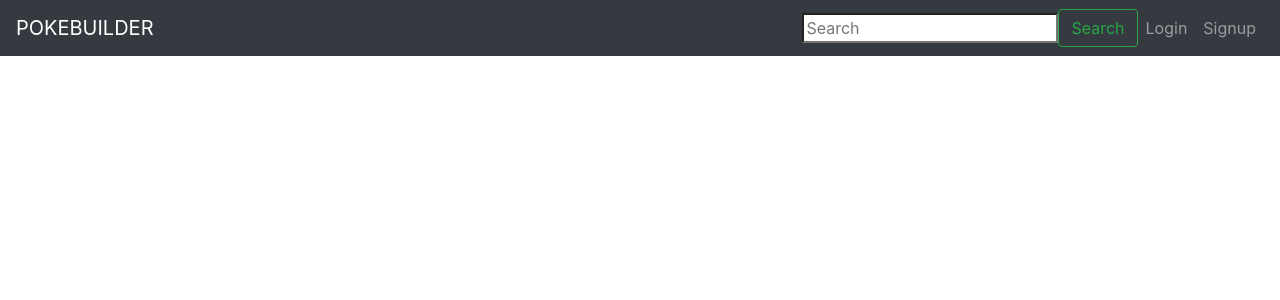
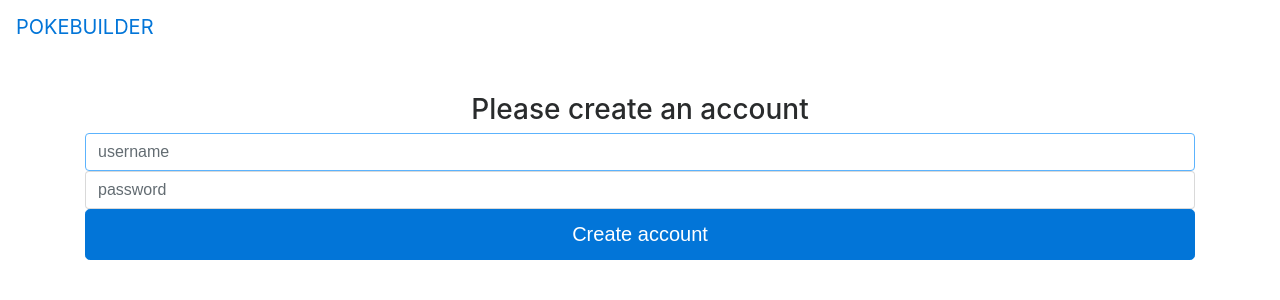
Before and after one commit to mcheng3/PokeBuilder, a Flask app: page /signup in a window 1280 px wide. Shown: the top 300 px of the page. Run offline with Flask 2, Linux system fonts and the light colour scheme; some libraries are stand-ins or nearby versions.

Commit message:
created login and signup pages

```diff
--- a/devlog.txt
+++ b/devlog.txt
@@ -18,3 +18,6 @@
 
 goldmanJ -- 2018-01-10 10:59:37
 Been forgetting to log for a while (oops). Finished base.html, added a basic index.html for the demo, finished a preliminary edit_team.html
+
+goldmanJ -- 2018-01-10 12:30:04
+made login and signup pages and modified things to work with the main app
--- a/main.py
+++ b/main.py
@@ -28,6 +28,7 @@
     # checks for post method to respond to submit button
     if request.method == 'POST':
         # uses the database method to check the login
+        # print "username: " + request.form['usr'] + "\npassword: " + request.form['pwd']
         log_res = auth.login( request.form['usr'], request.form['pwd'] )
         if log_res == 0 :
             return redirect(url_for('root'))
--- a/templates/base.html
+++ b/templates/base.html
@@ -10,7 +10,7 @@
 
     <!-- Bootstrap CSS -->
 
-    <link rel="stylesheet" href="https://maxcdn.bootstrapcdn.com/bootstrap/4.0.0-beta.2/css/bootstrap.min.css" integrity="sha384-PsH8R72JQ3SOdhVi3uxftmaW6Vc51MKb0q5P2rRUpPvrszuE4W1povHYgTpBfshb" crossorigin="anonymous">
+    <link rel="stylesheet" href="https://maxcdn.bootstrapcdn.com/bootstrap/4.0.0-beta.3/css/bootstrap.min.css" integrity="sha384-Zug+QiDoJOrZ5t4lssLdxGhVrurbmBWopoEl+M6BdEfwnCJZtKxi1KgxUyJq13dy" crossorigin="anonymous">
 </head>
 <body>
     <!-- MAIN NAVBAR ============================================= -->
--- a/templates/edit_team.html
+++ b/templates/edit_team.html
@@ -16,7 +16,7 @@
               <textarea class="form-control" rows="3" name="teamdesc" id="teamdesc">{{ teamdesc }}</textarea>
           </div>
           <div class="form-group">
-              <center><button type="submit">Save Changes</button><center>
+              <center><button type="submit" class="btn btn-outline-primary">Save Changes</button><center>
           </div>
       </form>
   </div>
@@ -27,12 +27,12 @@
             <div class="form-row">
                 <h3>{{ pkmn[name] }}</h3>
                 <div class="form-group">
-                    <button type="button" class="btn btn-outline-primary" name="{{ pkmn[name] }}">EDIT</button>
+                    <button type="submit" class="btn btn-outline-primary" name="{{ pkmn[name] }}">EDIT</button>
                 </div>
             </div>
             {% endfor %}
+        <button type="submit" class="btn btn-outline-secondary" name="newpkmn">Add Pokemon</button>
         </form>
-        <button type="button" class="btn btn-outline-secondary" name="newpkmn">Add Pokemon</button>
     </div>
     <div class="col">
         <p>TEAM ANALYSIS AND STRENGTH/WEAKNESS COMING SOON<p>
--- a/templates/signup.html
+++ b/templates/signup.html
@@ -2,3 +2,15 @@
 {% block title %}
 Pokebuilder
 {% endblock %}
+{% block body %}
+<div class="container">
+    <form action="/signup" method="POST">
+        <center><h3>Please create an account</h2></center>
+        <div class="form-group">
+            <input type="text" name="usr" id="inputUsername" class="form-control" placeholder="username" required autofocus>
+            <input type="password" name="pwd" id="inputPassword" class="form-control" placeholder="password" required>
+            <button class="btn btn-lg btn-primary btn-block" type="submit">Create account</button>
+        </div class="form-group">
+    </form>
+</div> <!-- /container -->
+{% endblock %}
```
Also changed, not shown: templates/login.html (+12 -0 lines).
